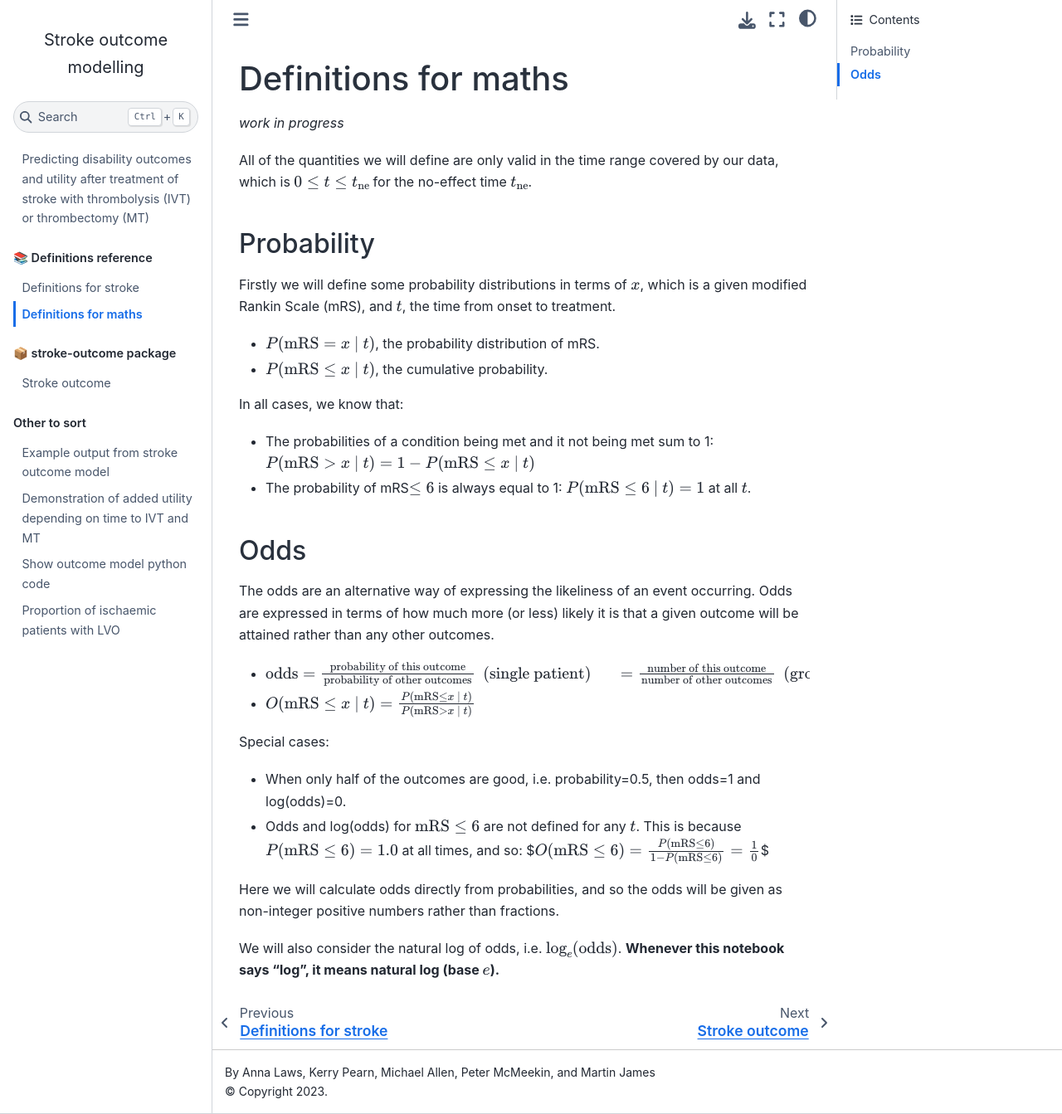
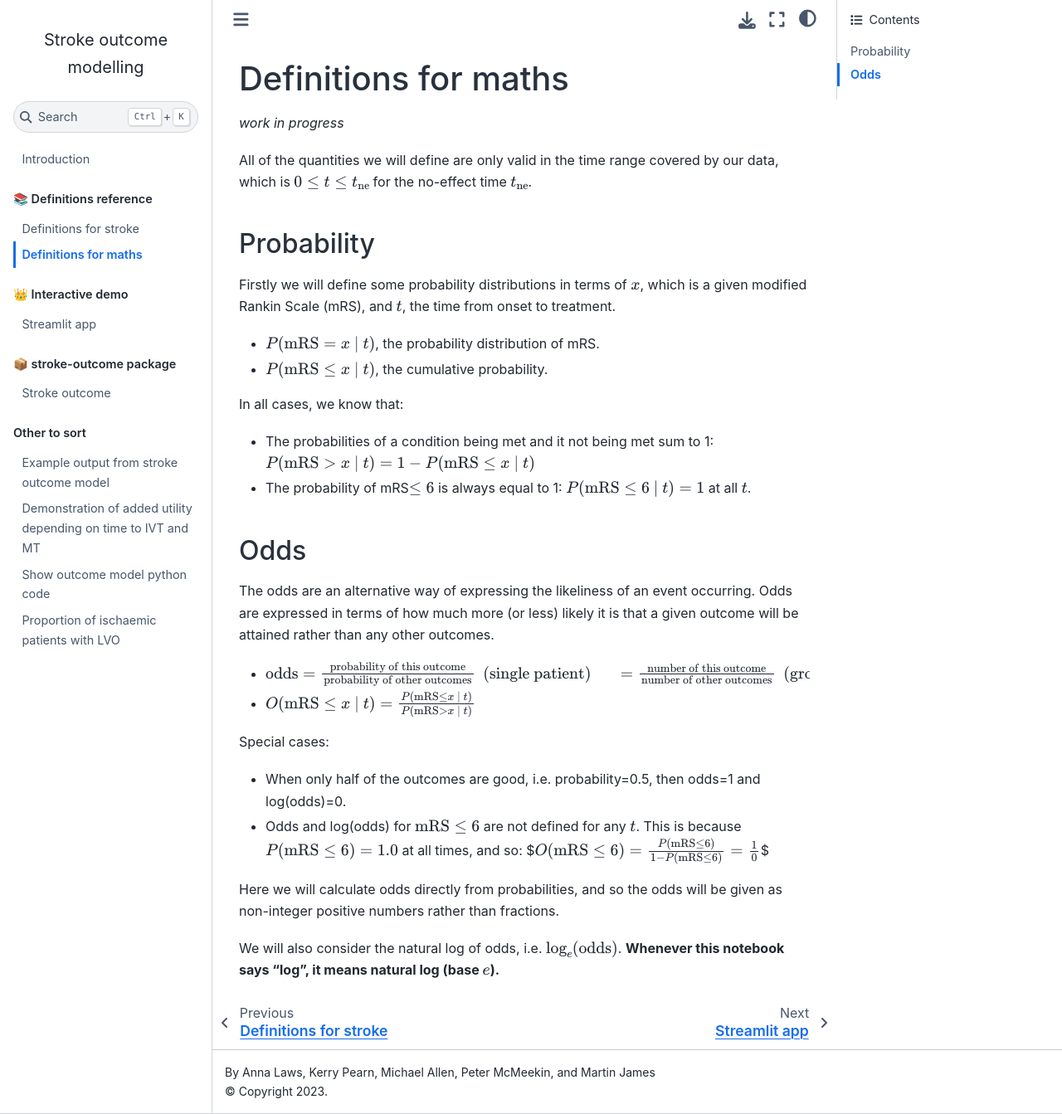
Before and after one commit to samuel-book/stroke_outcome, a Jupyter Book: the page built from definitions_reference/definitions_maths.md, in a window 1280 px wide and 1343 px high. Shown: the whole window at 83% size. Built offline with Jupyter Book 1.0.4 settings and Sphinx 7.4.7 and the Sphinx Book theme 1.1.4, drawn with Linux system fonts in a browser that asks for light colours; pages that are not in the unit, such as notebooks, are missing from menus.

Commit message:
Updated page titles for shorter contents list

```diff
--- a/_toc.yml
+++ b/_toc.yml
@@ -15,7 +15,7 @@ parts:
   - file: outcome_model_methods/02c_extra_maths
 - caption: 👑 Interactive demo
   chapters:
-  - file: streamlit
+  - file: streamlit/streamlit
 - caption: 📦 stroke-outcome package
   chapters:
   - file: package_docs/intro
--- a/intro.md
+++ b/intro.md
@@ -1,4 +1,5 @@
-# Predicting disability outcomes and utility after treatment of stroke with thrombolysis (IVT) or thrombectomy (MT)
+# Introduction
+
 
 [![GitHub Badge][github-img]][github-link] [![Jupyter Book Badge][jupyterbooks-img]][jupyterbooks-link] [![PyPI][pypi-img]][pypi-link] [![DOI][doi-img]][doi-link] [![Open in Streamlit][streamlit-img]][streamlit-link]
 
```
Also changed, not shown: other parts of intro.md (+1 -0 lines), 3 other files.
